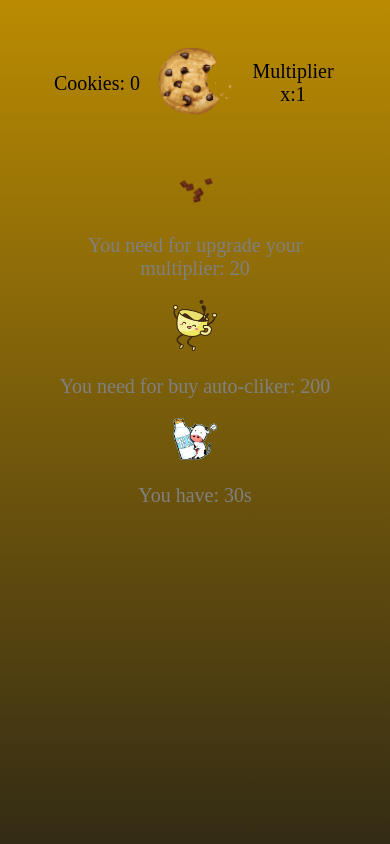
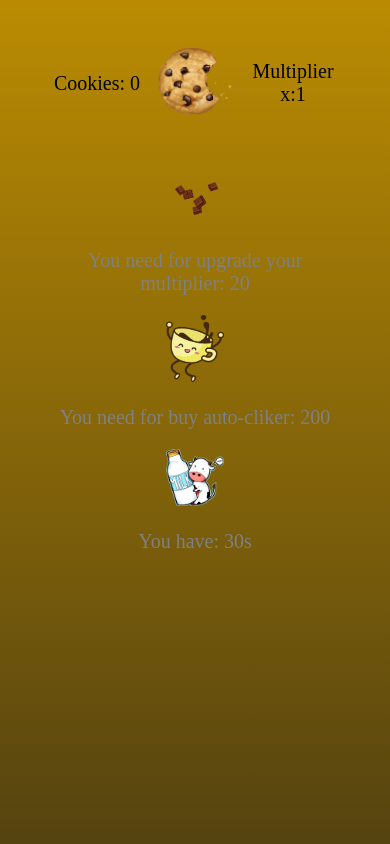
Before and after one commit to ChernovMykola/cookie-clicker.github.io, a plain HTML site: page index.html in a window 390 px wide. Shown: the top 844 px of the page. Drawn offline with Linux system fonts and the light colour scheme; files whose address does not match are found by name.

```diff
--- a/index.html
+++ b/index.html
@@ -10,18 +10,19 @@
     <section class="all">
       <div class="info">
         <p class="pinf" id="cookies-number">Cookies: <span id="coonum">0</span></p>
-        <img src="pngwing.com.png" alt="" class="cookie1" name="Bake a Cookie" onclick="bakeCookie()">
+        <input type="image" src="pngwing.com.png" class="cookie1" name="Bake a Cookie" onclick="bakeCookie()">
+        <!-- <img src="pngwing.com.png" alt="" class="cookie1" name="Bake a Cookie" onclick="bakeCookie()"> -->
         <p class="pinf" id="multiplier">Multiplier x:1</p>
       </div>
       <div class="buttons">
-        <img src="/Users/mykolachernov/CookieClicker/imgbin_chocolate-icon-png.png" alt="" class="button" id="buttonMult" name="Hire a Baker" onclick="hireBaker()">
-        <!-- <input type="button" id="buttonMult" name="Hire a Baker" onclick="hireBaker()"> -->
+        <!-- <img src="/Users/mykolachernov/CookieClicker/imgbin_chocolate-icon-png.png" alt="" class="button" id="buttonMult" name="Hire a Baker" onclick="hireBaker()"> -->
+        <input type="image" src="imgbin_chocolate-icon-png.png" class="button" id="buttonMult" name="Hire a Baker" onclick="hireBaker()">
         <p id="price">You need for upgrade your multiplier: 20</p>
-        <img src="/Users/mykolachernov/CookieClicker/68710-irish-cappuccino-cup-coffee-cheers-cafe-cartoon.png" alt="" class="button" name="Auto Click" onclick="autoCookie()">
-        <!-- <input type="button" name="Auto Click" onclick="autoCookie()"> -->
+        <!-- <img src="/Users/mykolachernov/CookieClicker/68710-irish-cappuccino-cup-coffee-cheers-cafe-cartoon.png" alt="" class="button" name="Auto Click" onclick="autoCookie()"> -->
+        <input type="image" src="68710-irish-cappuccino-cup-coffee-cheers-cafe-cartoon.png" class="button" name="Auto Click" onclick="autoCookie()">
         <p id="autoPrice">You need for buy auto-cliker: 200</p>
-        <img src="/Users/mykolachernov/CookieClicker/SeekPng.com_milk-background-png_2454985.png" alt="" class="button" name="Timer" onclick="bonus2()">
-        <!-- <input type="button" name="Timer" onclick="bonus2()"> -->
+        <!-- <img src="/Users/mykolachernov/CookieClicker/SeekPng.com_milk-background-png_2454985.png" alt="" class="button" name="Timer" onclick="bonus2()"> -->
+        <input type="image" src="SeekPng.com_milk-background-png_2454985.png" class="button" name="Timer" onclick="bonus2()">
         <p id="timer">You have: <span id="timerCounter">30</span>s</p>
        </div>
     </section>
--- a/script.js
+++ b/script.js
@@ -8,7 +8,7 @@ var time = 30;
 var bonusPrice = 200;
 var multButton = document.querySelector('#buttonMult');
 
-multButton.setAttribute('disabled', true);
+// multButton.setAttribute('disabled', true);
 
 cookies.value = function butM(){
   if (cookies < price) {
--- a/style.css
+++ b/style.css
@@ -1,6 +1,6 @@
 html{
   background-image: linear-gradient(#BA8B02, #181818);
-  height: 120%;
+  height: 160%;
   overflow: hidden;
 }
 
@@ -15,9 +15,9 @@ html{
   align-items: center;
 
 }
-img.button{
-  height: 4%;
-  width: 4%;
+.button{
+  height: 6%;
+  width: 6%;
 }
 p{
   font-size: 30px;
@@ -42,9 +42,9 @@ p{
   .info{
     display: block;
   }
-  img.button{
-    height: 15%;
-    width: 15%;
+  .button{
+    height: 30%;
+    width: 30%;
   }
   html{
     overflow: scroll;
@@ -52,9 +52,9 @@ p{
 }
 
 @media screen and (min-width: 360px) and (max-width: 968px) {
-  img.button{
-    height: 15%;
-    width: 15%;
+  .button{
+    height: 20%;
+    width: 20%;
   }
   p{
     font-size: 20px;
```
Also changed, not shown: 1 other file.
